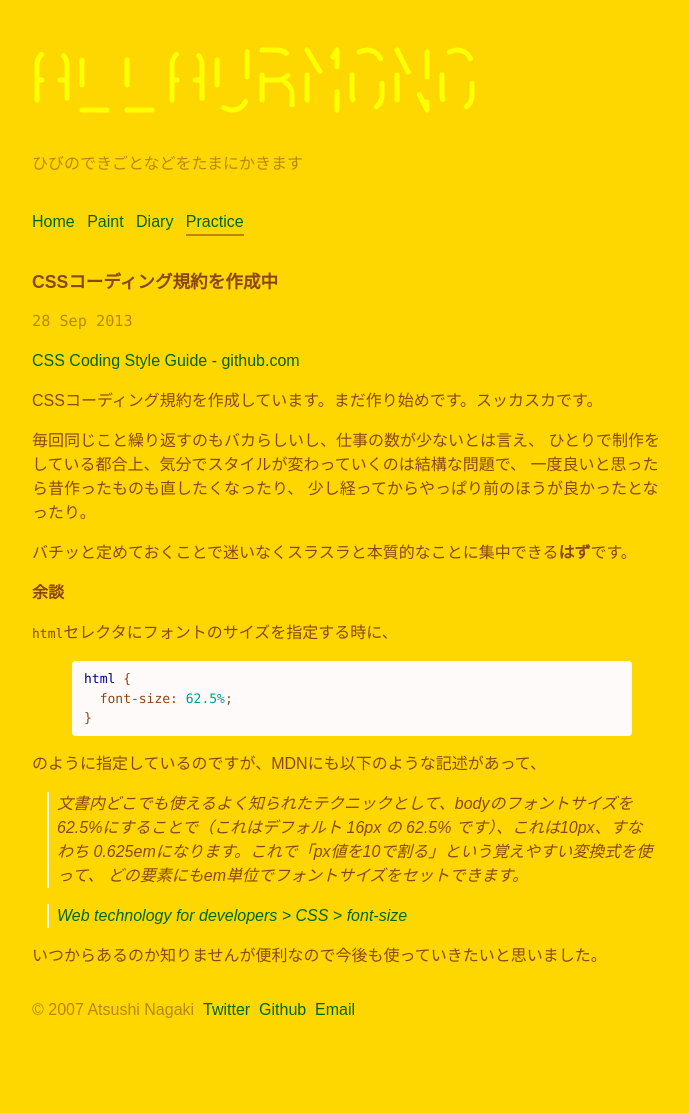
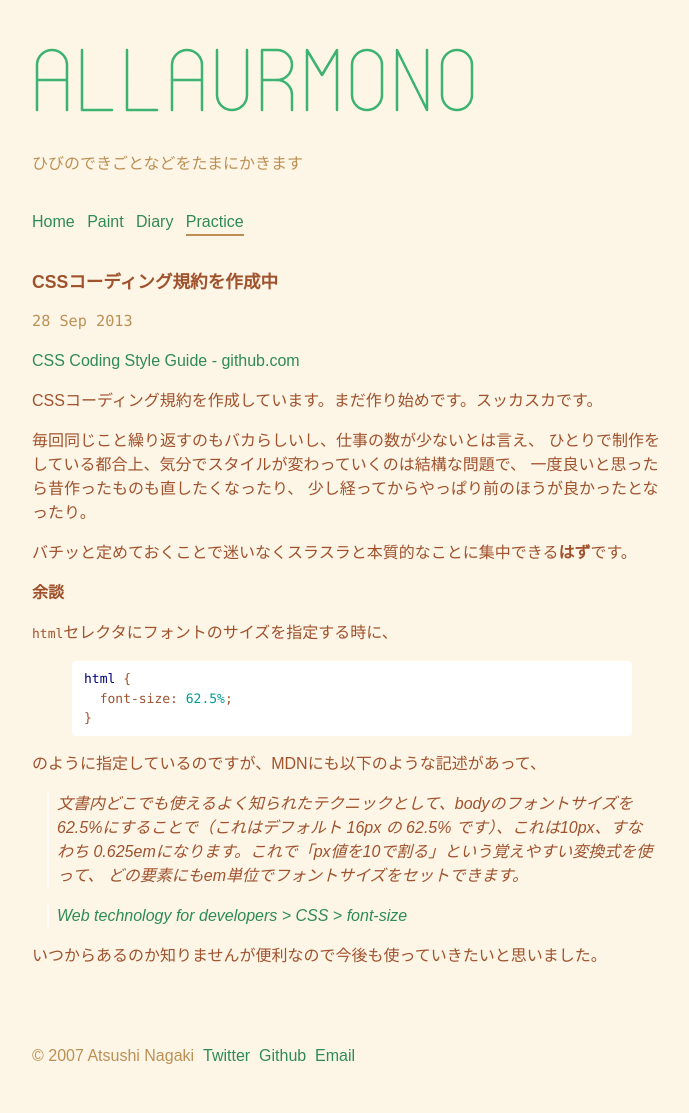
Before and after one commit to nagaki/blog, a Jekyll site: the page built from practice/_posts/2013-09-28-making-css-coding-style-guide.md, in a window 1280 px wide. Shown: the whole page, without its empty margins (288-977 px from the left). Built offline with Jekyll 4.4.1, drawn with Linux system fonts in a browser that asks for light colours; Markdown is read by kramdown in place of the engine named in the settings; comment, search, counter and statistics services are not loaded; before the commit the page ends 1067 px from its top, so only the background shows below that.

Commit message:
Remove animation on title

```diff
--- a/_layouts/post.html
+++ b/_layouts/post.html
@@ -13,6 +13,18 @@
       {{ content }}
     </div>
   </article>
+  <aside class="adsense">
+    <script async src="//pagead2.googlesyndication.com/pagead/js/adsbygoogle.js"></script>
+    <!-- サンプル -->
+    <ins class="adsbygoogle"
+      style="display:block"
+      data-ad-client="ca-pub-7075459506987491"
+      data-ad-slot="6617581898"
+      data-ad-format="auto"></ins>
+    <script>
+      (adsbygoogle = window.adsbygoogle || []).push({});
+    </script>
+  </aside>
 </main>
 {% if page.comments %}
 <div class="comments">{% include disqus.html %}</div>
--- a/_sass/_base.scss
+++ b/_sass/_base.scss
@@ -5,11 +5,10 @@
 $radius-in: 2px;
 
 // coloring
-$main-color: gold;
-//$link-color: forestgreen;
-$link-color: darkgreen;
-$font-color: saddlebrown;
-$light-color: darkgoldenrod;
+$main-color: oldlace;
+$link-color: seagreen;
+$font-color: sienna;
+$light-color: darken(tan, 15%);
 $clear-color: snow;
 $oops-color: tomato;
 $cool-color: royalblue;
--- a/_sass/_main.scss
+++ b/_sass/_main.scss
@@ -86,30 +86,12 @@
 -------------------- */
 .animate {
   fill: none;
-  stroke: yellow;
+  stroke: mediumseagreen;
   stroke: {
-    dasharray: 5;
-    dashoffset: 10;
     linecap: round;
     linejoin: round;
-    width: 1;
+    width: .5;
   }
-  -webkit-animation: dash 1s linear forwards infinite;
-  -moz-animation: dash 1s linear forwards infinite;
-  -ms-animation: dash 1s linear forwards infinite;
-  animation: dash 1s linear forwards infinite;
-}
-@-webkit-keyframes dash {
-  to { stroke-dashoffset: 40; }
-}
-@-moz-keyframes dash {
-  to { stroke-dashoffset: 40; }
-}
-@-ms-keyframes dash {
-  to { stroke-dashoffset: 40; }
-}
-@keyframes dash {
-  to { stroke-dashoffset: 40; }
 }
 
 /* content
@@ -173,6 +155,9 @@
       padding: .25em 0;
     }
   }
+  .adsense {
+    padding: $base-padding 0;
+  }
 }
 
 /* comment
@@ -210,7 +195,7 @@
     font-family: Monaco, "Courier New", monospace;
   }
   > .highlight {
-    background-color: $clear-color;
+    background-color: white;
     border-radius: $radius-out;
     padding: .5em .75em;
     pre {
```
